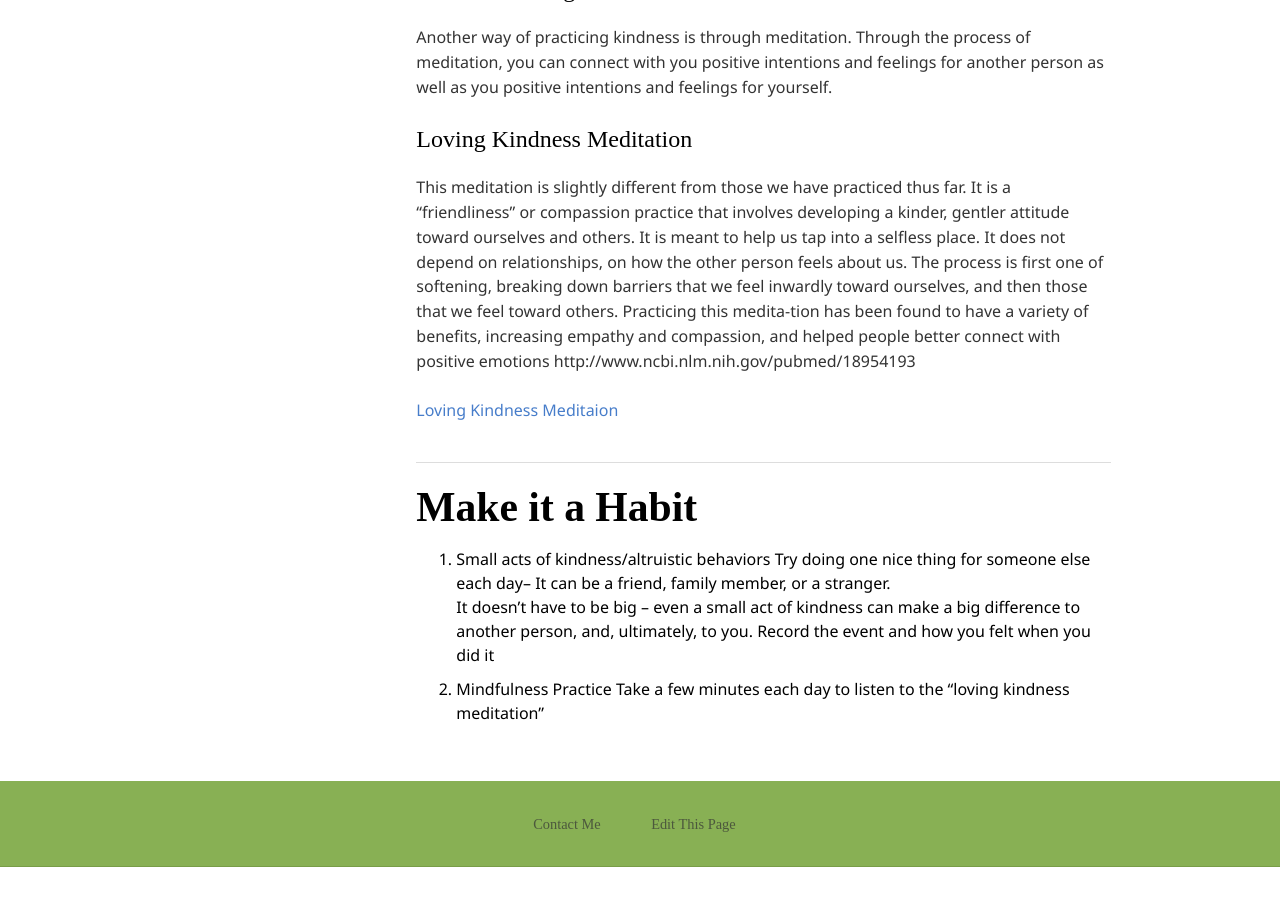
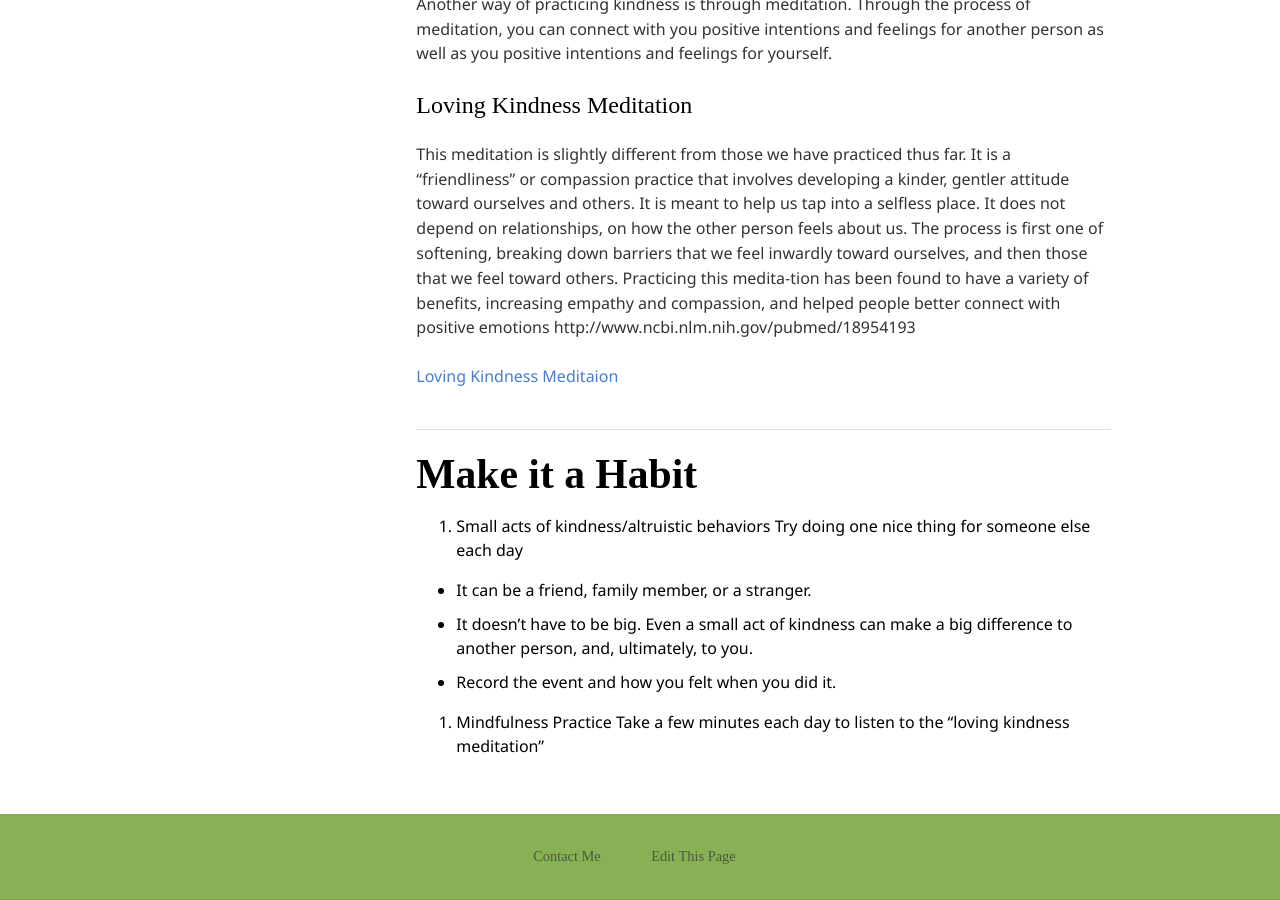
Before and after one commit to mtorres253/mtorres253.github.io, a Jekyll site: the page built from chapt-11/index.md, in a window 1280 px wide and 900 px high, scrolled down 2506 px. Built offline with Jekyll 4.4.1, drawn with Linux system fonts in a browser that asks for light colours; nearby versions of some CDN libraries; some web fonts are replaced; comment, search, counter and statistics services are not loaded; before the commit the page ends 3373 px from its top, so only the background shows below that.

```diff
--- a/chapt-11/index.md
+++ b/chapt-11/index.md
@@ -6,6 +6,7 @@ title: Altruism and Acts of Kindness
 
 # Altruism and Acts of Kindness
 Practicing acts of kindness and being of service to others is beneficial in many ways.
+
 - It helps you feel connected with the larger world
 - It gets you out of our own head and gives you a break from thinking about your own problems, even if just for a short time
 - Helping someone else can sometimes give you insight into your own struggles and challenges
@@ -45,11 +46,10 @@ Not only can small acts of kindness create positive emotions, they can also chan
 
 Volunteering is a great way to make altruism a regular practice. There are many opportunities to get involved. It can be a one-time commitment, such as spending a day cleaning up a local park, or an ongoing one. It can be a chance to learn new skills and gain experience or a way to use a skill we already have for a greater purpose. It’s an opportunity to feel more connected to the world around us and possibly meet new friends in the process.
 
-### Volunteers consistently express a sense of achievement and motivation
-By serving as a volunteer you develop relationships with the people you help and see the difference you are making in their lives.
-
-### Volunteering can lead to job opportunities
-A regular volunteer commitment can be especially helpful at times when we have less structure in our lives (unemployment, job transitions or retirement)
+- Volunteers consistently express a sense of achievement and motivation
+- By serving as a volunteer you develop relationships with the people you help and see the difference you are making in their lives.
+- Volunteering can lead to job opportunities
+- A regular volunteer commitment can be especially helpful at times when we have less structure in our lives (unemployment, job transitions or retirement)
 
 ## Altruistic Thoughts
 Another way of practicing kindness is through meditation. Through the process of meditation, you can connect with you positive intentions and feelings for another person as well as you positive intentions and feelings for yourself.
@@ -66,9 +66,11 @@ It is meant to help us tap into a selfless place. It does not depend on relation
 # Make it a Habit
 
 1. Small acts of kindness/altruistic behaviors
-Try doing one nice thing for someone else each day–
-It can be a friend, family member, or a stranger.
-It doesn’t have to be big – even a small act of kindness can make a big difference to another person, and, ultimately, to you.
-Record the event and how you felt when you did it
+Try doing one nice thing for someone else each day
+
+- It can be a friend, family member, or a stranger.
+- It doesn’t have to be big. Even a small act of kindness can make a big difference to another person, and, ultimately, to you.
+- Record the event and how you felt when you did it.
+
 2. Mindfulness Practice
 Take a few minutes each day to listen to the “loving kindness meditation”
```
